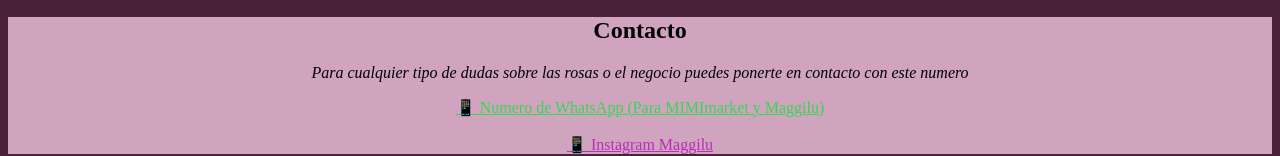
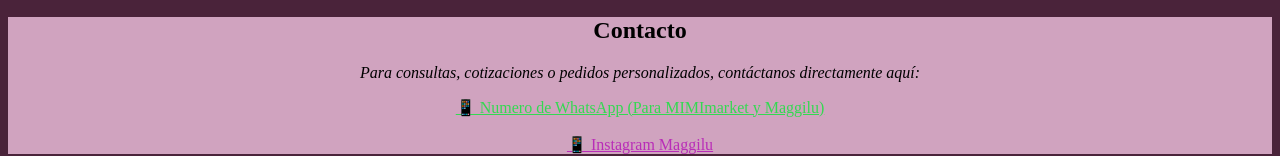
Before and after one commit to vergaran46-hub/mimimarket-maggilu, a plain HTML site: page index.html in a window 1280 px wide. Shown: the part 916-1072 px from the top of the page. Drawn offline with Linux system fonts and the light colour scheme.

Commit message:
Mejor redaccion del footer

```diff
--- a/index.html
+++ b/index.html
@@ -71,7 +71,7 @@
     </main>
     <footer style="background-color: #d0a3bf; text-align:center;" >
         <h2>Contacto</h2>
-        <p>Para cualquier tipo de dudas sobre las rosas o el negocio puedes ponerte en contacto con este numero</p>
+        <p>Para consultas, cotizaciones o pedidos personalizados, contáctanos directamente aquí:</p>
 
         <a class="wsp" href="http://wa.me/56954237047" target="_blank">
             📱 Numero de WhatsApp (Para MIMImarket y Maggilu)
```
